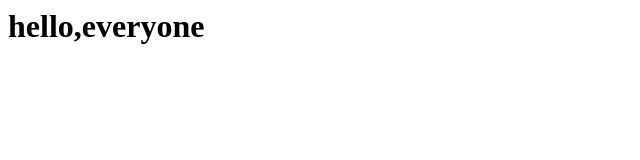
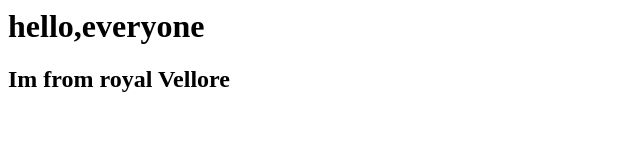
Before and after one commit to VimalRamesh24/MyTestRepo, a plain HTML site: page index.html in a window 1280 px wide. Shown: the whole page, without its empty margins (0-640 px from the left). Drawn offline with Linux system fonts and the light colour scheme.

Commit message:
Update index.html

```diff
--- a/index.html
+++ b/index.html
@@ -2,3 +2,7 @@
     hello,everyone
 
 </h1>
+<h2>
+    Im from royal Vellore
+
+</h2>
```
